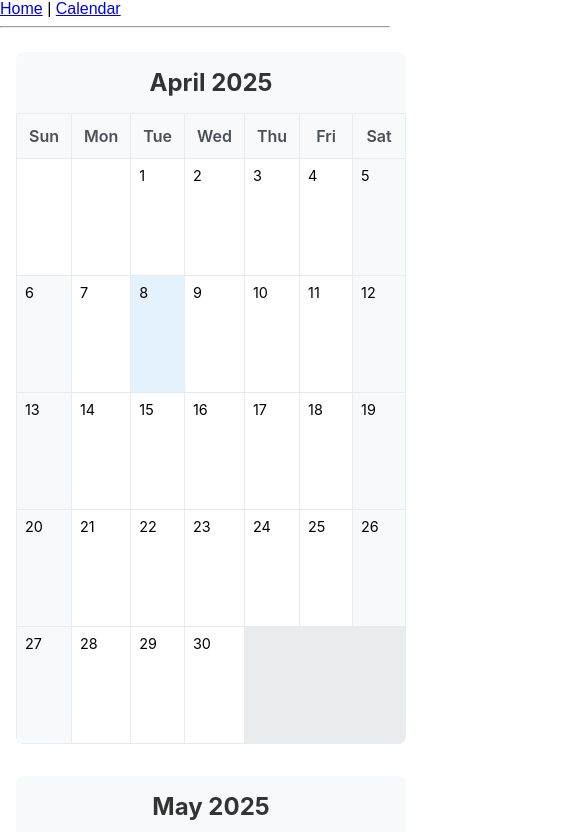
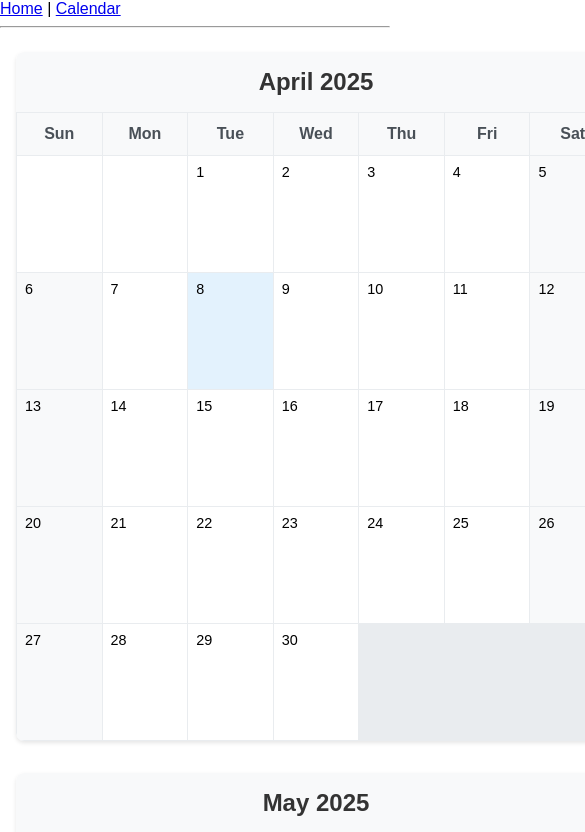
Before and after one commit to davedolben/dev-tools, a React app in the folder experimental/react-experiments/: page /calendar in a window 390 px wide. Shown: the top 832 px of the page, 585 px wide, since content can reach past the window. Built offline with nearby package versions, Linux system fonts and the light colour scheme.

Commit message:
Better responsive multi-month display

```diff
--- a/experimental/react-experiments/src/calendar.css
+++ b/experimental/react-experiments/src/calendar.css
@@ -244,14 +244,17 @@
 
 .months-grid {
   display: grid;
-  grid-template-columns: repeat(auto-fit, minmax(300px, 1fr));
+  grid-template-columns: repeat(auto-fill, minmax(600px, 1fr));
   gap: 2rem;
   align-items: start;
+  width: 100%;
 }
 
 .month-view {
+  min-width: 600px;
   width: 100%;
-  max-width: 800px;
-  margin: 0 auto;
-  font-family: -apple-system, BlinkMacSystemFont, 'Segoe UI', Roboto, Oxygen, Ubuntu, Cantarell, sans-serif;
+  background: white;
+  border-radius: 8px;
+  box-shadow: 0 2px 4px rgba(0, 0, 0, 0.1);
+  overflow: hidden;
 }
--- a/experimental/react-experiments/src/index.tsx
+++ b/experimental/react-experiments/src/index.tsx
@@ -36,7 +36,7 @@ const App = () => {
         <Routes>
           <Route path="/" element={<Layout />}>
             <Route index element={<Main />} />
-            <Route path="/calendar" element={<Calendar startDate={new Date()} endDate={addDays(new Date(), 30)} />} />
+            <Route path="/calendar" element={<Calendar startDate={new Date()} endDate={addDays(new Date(), 60)} />} />
           </Route>
         </Routes>
       </BrowserRouter>
```
